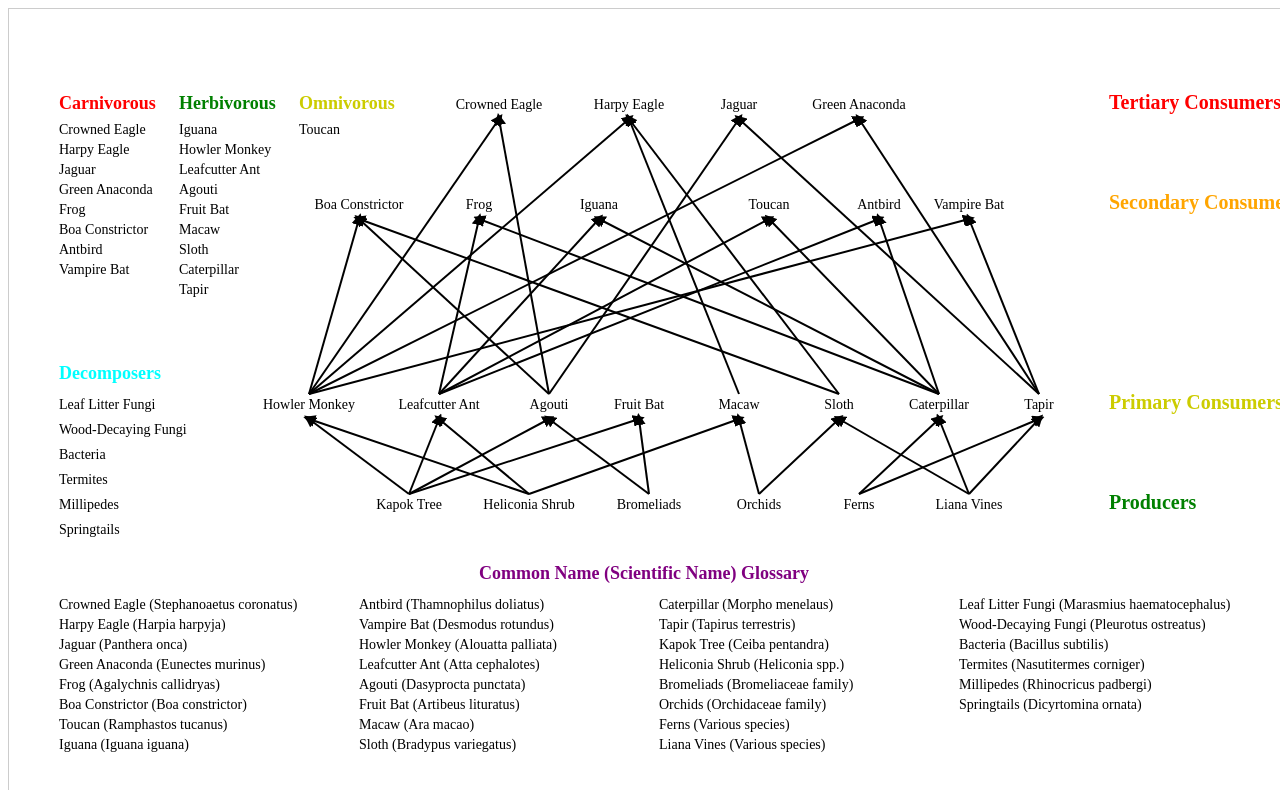
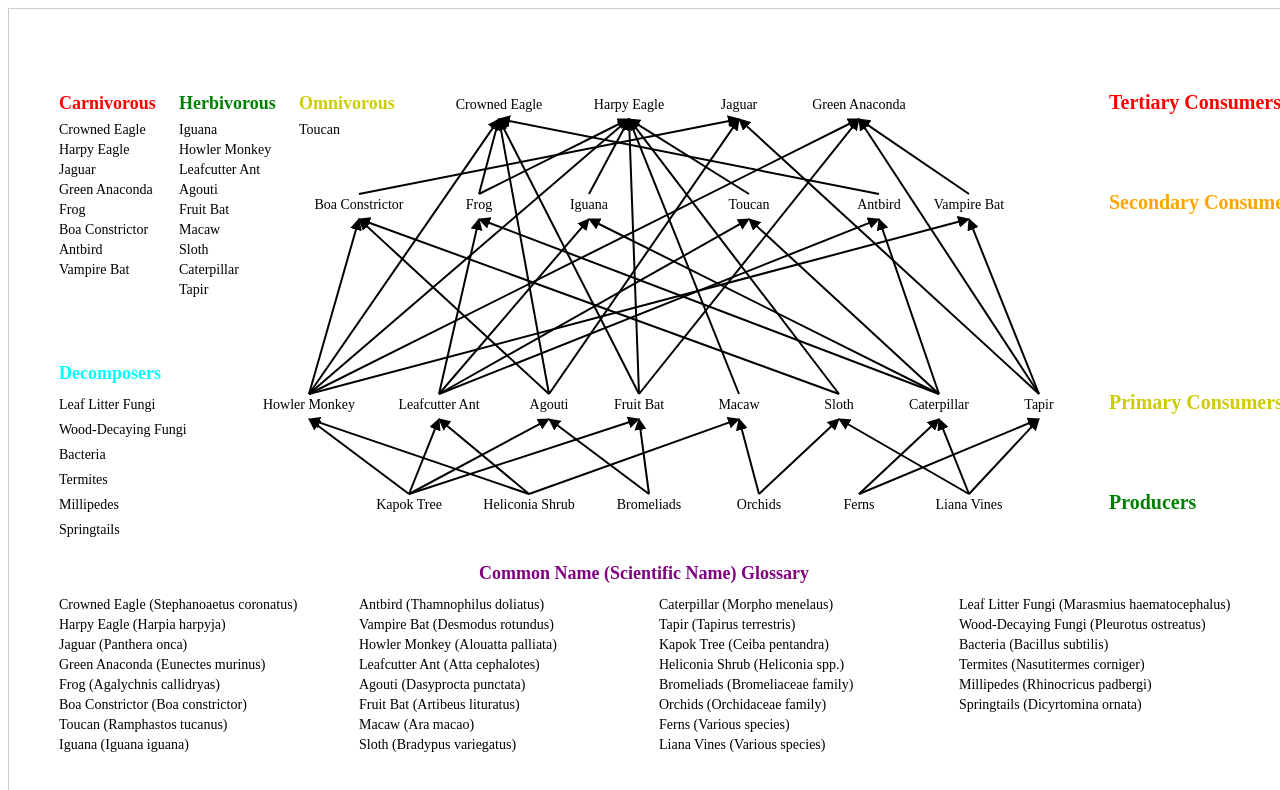
Before and after one commit to NeoX2025Gaming/Food-Web-School-Mini-Project, a plain HTML site: page index.html in a window 1280 px wide. Shown: the top 790 px of the page. Drawn offline with Linux system fonts and the light colour scheme.

Commit message:
Fix Food Web
Small fixes and tweaks to the food web

```diff
--- a/index.html
+++ b/index.html
@@ -68,8 +68,8 @@
     secondary: [
       {id:'frog',      x:470,  label:'Frog'},
       {id:'boa',       x:350,  label:'Boa Constrictor'},
-      {id:'toucan',    x:760,  label:'Toucan'},
-      {id:'iguana',    x:590,  label:'Iguana'},
+      {id:'toucan',    x:740,  label:'Toucan'},
+      {id:'iguana',    x:580,  label:'Iguana'},
       {id:'antbird',   x:870,  label:'Antbird'},
       {id:'vampire',   x:960,  label:'Vampire Bat'}
     ],
@@ -112,7 +112,12 @@
     ['howler','harpy'], ['sloth','harpy'],
     ['macaw','harpy'], ['tapir','jaguar'],
     ['agouti','jaguar'], ['tapir','anaconda'],
-    ['howler','anaconda']
+    ['howler','anaconda'], ['frog', 'harpy'],
+    ['frog', 'crowned'], ['boa', 'jaguar'],
+    ['iguana', 'harpy'], ['antbird', 'crowned'],
+    ['vampire', 'anaconda'], ['toucan', 'harpy'],
+    ['fruitbat', 'harpy'], ['fruitbat', 'crowned'],
+    ['fruitbat', 'anaconda']
   ];
 
   function createNodes(level, y) {
@@ -140,13 +145,20 @@
       const fromY = parseFloat(fromEl.getAttribute('y'));
       const toX   = parseFloat(toEl.getAttribute('x'));
       const toY   = parseFloat(toEl.getAttribute('y'));
+      const dx = toX - fromX;
+      const dy = (toY + 10) - (fromY - 15);
+      const length = Math.sqrt(dx * dx + dy * dy);
+      const unitX = dx / length;
+      const unitY = dy / length;
+      const x1 = fromX;
       const y1 = fromY - 15;
-      const y2 = toY + 10;
+      const x2 = toX - unitX * 5;
+      const y2 = toY + 10 - unitY * 5;
       const line = document.createElementNS(svg.namespaceURI, 'line');
       line.setAttribute('class', 'link');
-      line.setAttribute('x1', fromX);
+      line.setAttribute('x1', x1);
       line.setAttribute('y1', y1);
-      line.setAttribute('x2', toX);
+      line.setAttribute('x2', x2);
       line.setAttribute('y2', y2);
       svg.appendChild(line);
     });
```
